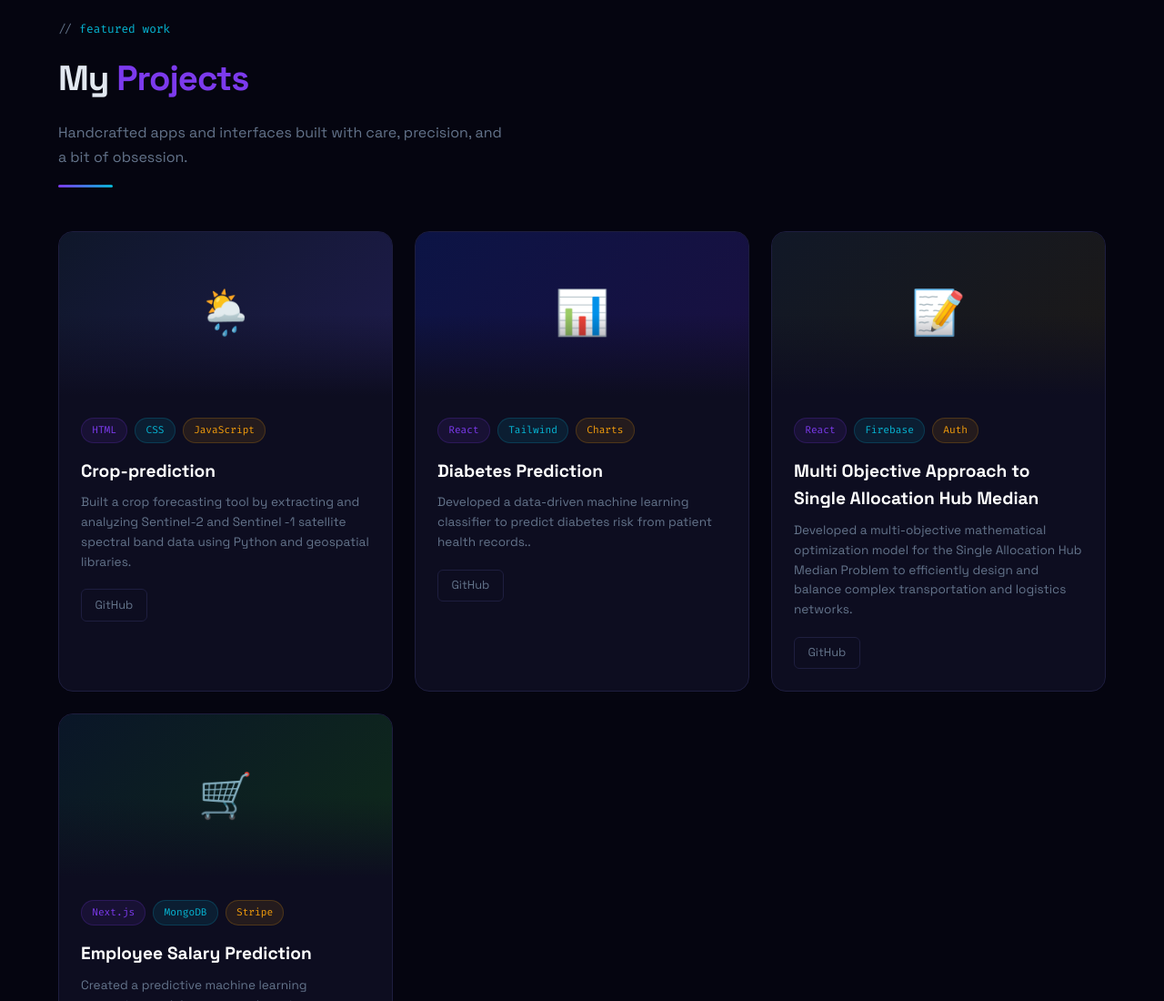
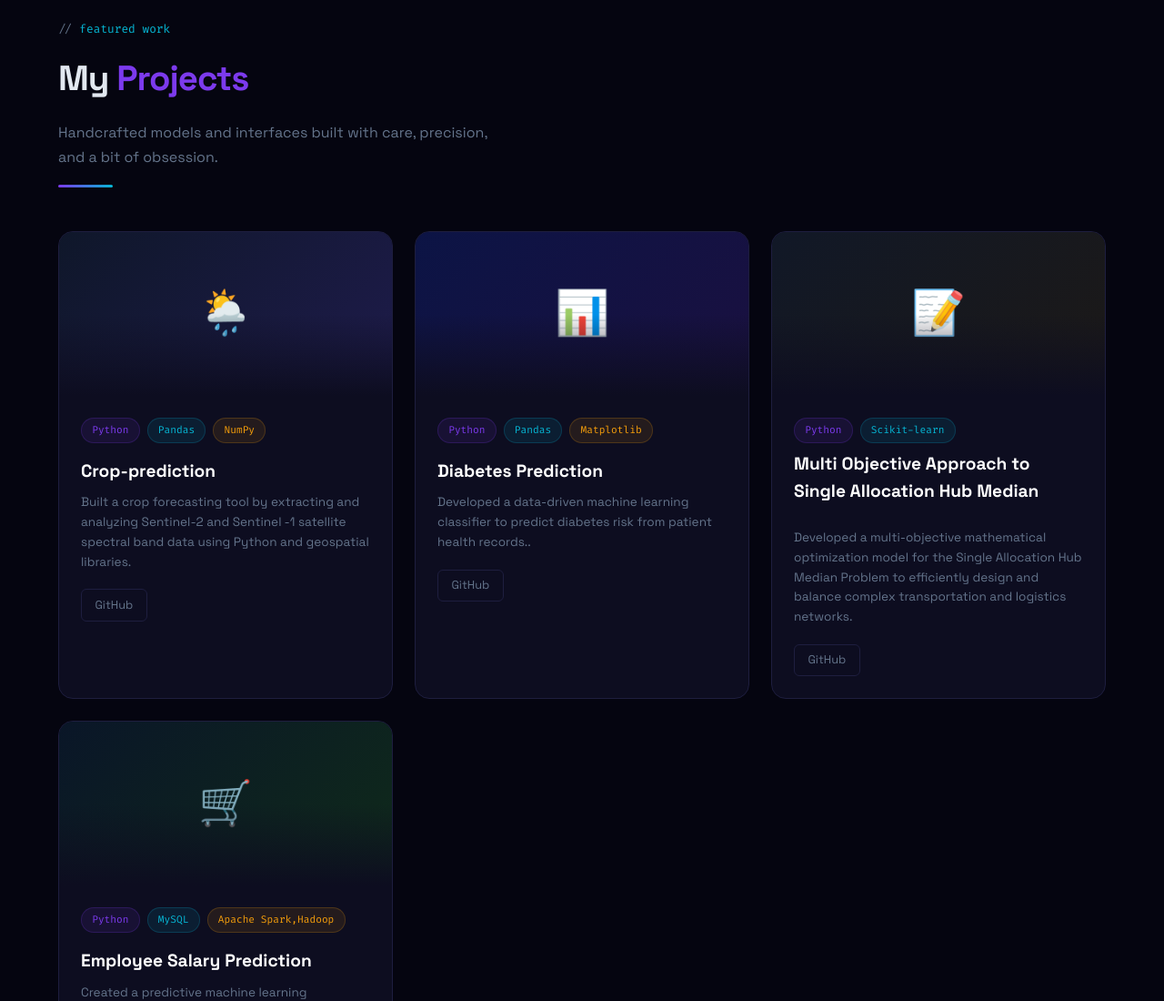
Before and after one commit to Krishnendumajumder/MJkrsh.github.io, a plain HTML site: page index.html in a window 1280 px wide. Shown: the part 1700-2800 px from the top of the page at 91% size. Drawn offline with Linux system fonts and the light colour scheme.

Commit message:
Update index.html

```diff
--- a/index.html
+++ b/index.html
@@ -375,7 +375,7 @@ footer p{color:var(--muted);font-size:0.85rem;}
   </div>
   <div class="hero-right">
     <div class="code-card">
-      <div class="code-header"><div class="dot r"></div><div class="dot y"></div><div class="dot g"></div><span class="code-title">developer.js</span></div>
+      <div class="code-header"><div class="dot r"></div><div class="dot y"></div><div class="dot g"></div><span class="code-title">ai-ml-developer.py</span></div>
       <div class="line"><span class="ln">01</span><span><span class="kw">const</span> <span class="prop">developer</span> = {</span></div>
       <div class="line"><span class="ln">02</span><span>&nbsp;&nbsp;<span class="prop">name</span>: <span class="str">"Krishnendu Majumder"</span>,</span></div>
       <div class="line"><span class="ln">03</span><span>&nbsp;&nbsp;<span class="prop">role</span>: <span class="str">"AI/ML Developer"</span>,</span></div>
@@ -422,14 +422,14 @@ footer p{color:var(--muted);font-size:0.85rem;}
   <div class="section-header reveal">
     <div class="section-label">featured work</div>
     <h2 class="section-title">My <span>Projects</span></h2>
-    <p class="section-desc">Handcrafted apps and interfaces built with care, precision, and a bit of obsession.</p>
+    <p class="section-desc">Handcrafted models and interfaces built with care, precision, and a bit of obsession.</p>
     <div class="divider"></div>
   </div>
   <div class="projects-grid">
     <div class="project-card reveal">
       <div class="project-img" style="background:linear-gradient(135deg,#0f172a,#1e1b4b)">🌦️</div>
       <div class="project-body">
-        <div class="project-tags"><span class="tag">HTML</span><span class="tag c">CSS</span><span class="tag a">JavaScript</span></div>
+        <div class="project-tags"><span class="tag">Python</span><span class="tag c">Pandas</span><span class="tag a">NumPy</span></div>
         <div class="project-name">Crop-prediction</div>
         <p class="project-desc">Built a crop forecasting tool by extracting and analyzing Sentinel-2 and Sentinel -1 satellite spectral band data using Python and geospatial libraries.</p>
         <div class="project-links">
@@ -440,7 +440,7 @@ footer p{color:var(--muted);font-size:0.85rem;}
     <div class="project-card reveal">
       <div class="project-img" style="background:linear-gradient(135deg,#0c1445,#1a1040)">📊</div>
       <div class="project-body">
-        <div class="project-tags"><span class="tag">React</span><span class="tag c">Tailwind</span><span class="tag a">Charts</span></div>
+        <div class="project-tags"><span class="tag">Python</span><span class="tag c">Pandas</span><span class="tag a">Matplotlib</span></div>
         <div class="project-name">Diabetes Prediction</div>
         <p class="project-desc">Developed a data-driven machine learning classifier to predict diabetes risk from patient health records..</p>
         <div class="project-links">
@@ -451,7 +451,7 @@ footer p{color:var(--muted);font-size:0.85rem;}
     <div class="project-card reveal">
       <div class="project-img" style="background:linear-gradient(135deg,#111827,#1c1917)">📝</div>
       <div class="project-body">
-        <div class="project-tags"><span class="tag">React</span><span class="tag c">Firebase</span><span class="tag a">Auth</span></div>
+        <div class="project-tags"><span class="tag">Python</span><span class="tag c">Scikit-learn</span><span
         <div class="project-name">Multi Objective Approach to Single Allocation Hub Median</div>
         <p class="project-desc">Developed a multi-objective mathematical optimization model for the Single Allocation Hub Median Problem to efficiently design and balance complex transportation and logistics networks.</p>
         <div class="project-links">
@@ -462,7 +462,7 @@ footer p{color:var(--muted);font-size:0.85rem;}
     <div class="project-card reveal">
       <div class="project-img" style="background:linear-gradient(135deg,#0a1628,#0f2a1a)">🛒</div>
       <div class="project-body">
-        <div class="project-tags"><span class="tag">Next.js</span><span class="tag c">MongoDB</span><span class="tag a">Stripe</span></div>
+        <div class="project-tags"><span class="tag">Python</span><span class="tag c">MySQL</span><span class="tag a">Apache Spark,Hadoop</span></div>
         <div class="project-name">Employee Salary Prediction</div>
         <p class="project-desc">Created a predictive machine learning regression model to accurately estimate employee compensation based on historical data and professional profiles.</p>
         <div class="project-links">
```
